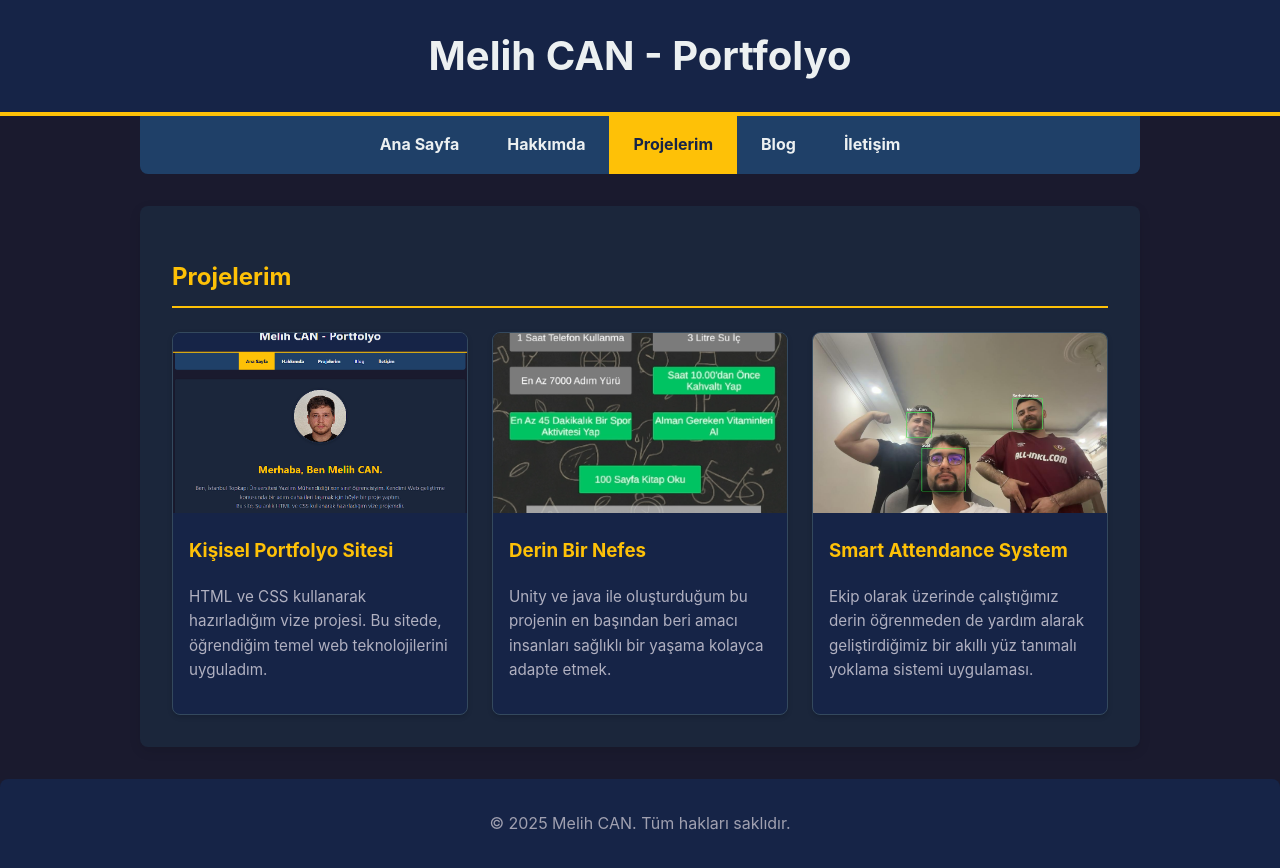
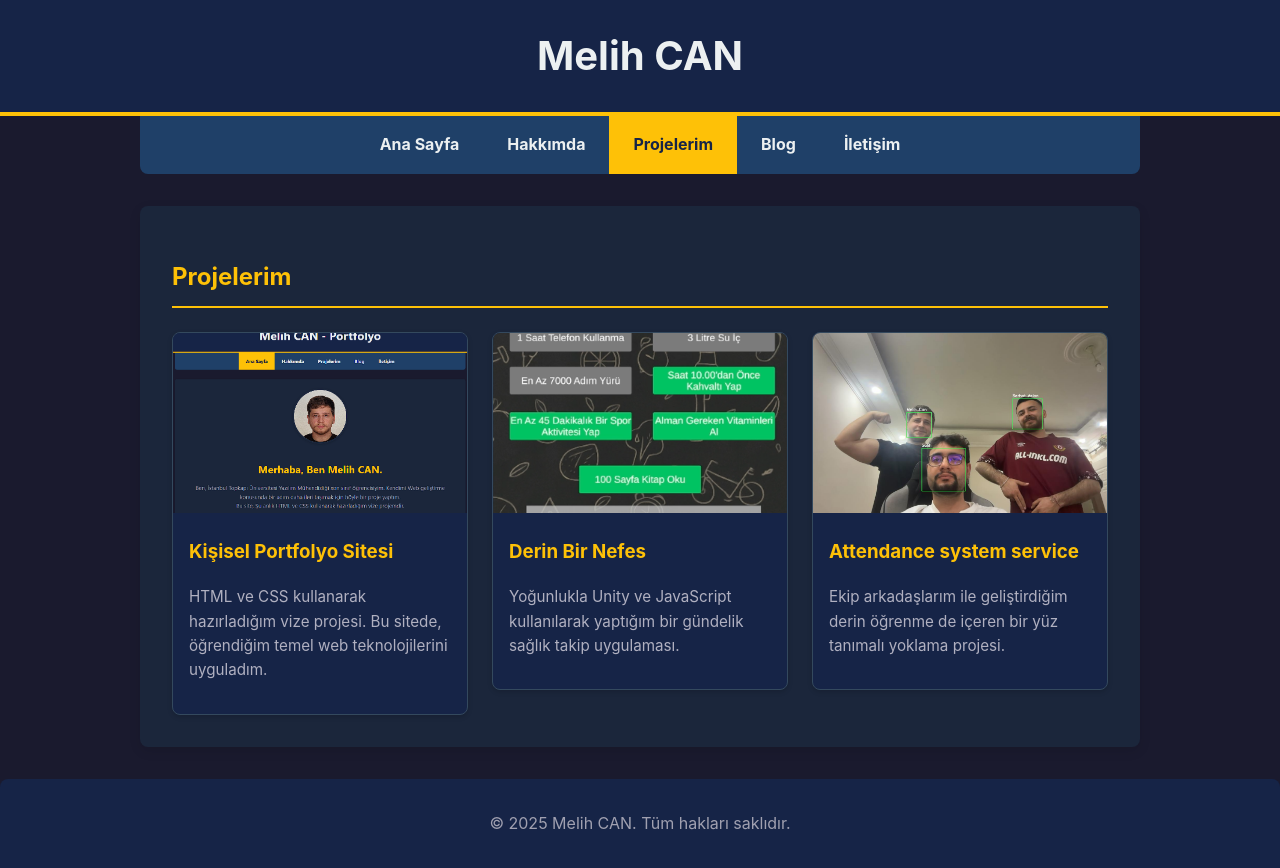
Before and after one commit to melihcann3/personal-portfolio, a plain HTML site: page projelerim.html in a window 1280 px wide. Drawn offline with Linux system fonts and the light colour scheme.

Commit message:
projelerim.html

```diff
--- a/projelerim.html
+++ b/projelerim.html
@@ -3,7 +3,7 @@
 <head>
     <meta charset="UTF-8">
     <meta name="viewport" content="width=device-width, initial-scale=1.0">
-    <title>Projelerim - Melih CAN Portfolyo</title>
+    <title>Projelerim - Melih CAN</title>
 
     <style>
         body {
@@ -20,6 +20,7 @@
             margin: 0 auto;
             padding: 0 1rem;
         }
+
         header {
             background-color: #162447;
             color: #ecf0f1;
@@ -31,6 +32,7 @@
             margin: 0;
             font-size: 2.5rem;
         }
+
         nav {
             background-color: #1f4068;
             border-radius: 0 0 8px 8px;
@@ -83,7 +85,6 @@
 
             object-fit: cover;
 
-
             border: 5px solid #1b263b;
             box-shadow: 0 2px 8px rgba(0,0,0,0.2);
         }
@@ -114,6 +115,23 @@
             grid-template-columns: repeat(auto-fit, minmax(280px, 1fr));
             gap: 1.5rem;
         }
+
+        .project-link {
+            text-decoration: none;
+            color: inherit;
+            display: block;
+            border-radius: 8px;
+            transition: transform 0.3s ease, box-shadow 0.3s ease;
+            will-change: transform;
+        }
+
+        .project-link:hover,
+        .project-link:focus {
+            transform: translateY(-5px);
+            box-shadow: 0 10px 20px rgba(0, 0, 0, 0.25);
+            outline: none;
+        }
+
         .project-card {
             border: 1px solid #34495e;
             border-radius: 8px;
@@ -138,7 +156,6 @@
             color: #b0b0c0;
         }
 
-
         .blog-post {
             border-bottom: 1px dashed #34495e;
             padding-bottom: 1.5rem;
@@ -154,11 +171,6 @@
         .blog-post .post-meta {
             font-size: 0.9rem;
             color: #8a8a9e;
-            margin-bottom: 0.5rem;
-        }
-        .blog-post .post-meta {
-            font-size: 0.9rem;
-            color: #777;
             margin-bottom: 0.5rem;
         }
 
@@ -204,6 +216,8 @@
         }
 
 
+
+
         footer {
             text-align: center;
             padding: 2rem 0;
@@ -215,6 +229,7 @@
         footer p {
             margin: 0;
         }
+
 
         @media (max-width: 600px) {
             header h1 {
@@ -247,7 +262,7 @@
 
     <header>
         <div class="container">
-            <h1>Melih CAN - Portfolyo</h1>
+            <h1>Melih CAN</h1>
         </div>
     </header>
 
@@ -267,8 +282,9 @@
 
             <div class="project-grid">
 
+                <a href="https://github.com/melihcann3/personal-portfolio"
+                   target="_blank" rel="noopener noreferrer" class="project-link">
                     <div class="project-card">
-
                         <img src="proje-portfolyo.png" alt="Kişisel Portfolyo Sitesi Projesi"
                              onerror="this.src='https://placehold.co/400x200/fec107/162447?text=Proje+1';">
                         <div class="project-card-content">
@@ -279,33 +295,37 @@
                             </p>
                         </div>
                     </div>
+                </a>
 
+                <a href="https://github.com/mersieS/fake_news_detection"
+                   target="_blank" rel="noopener noreferrer" class="project-link">
                     <div class="project-card">
-
                         <img src="projem2.png" alt="Proje 2 için yer tutucu resim"
                              onerror="this.src='https://placehold.co/400x200/3498db/fff?text=Projem+2';">
                         <div class="project-card-content">
                             <h3>Derin Bir Nefes</h3>
                             <p>
-                            Unity ve java ile oluşturduğum bu projenin en başından beri amacı insanları sağlıklı
-                            bir yaşama kolayca adapte etmek.
+                                Yoğunlukla Unity ve JavaScript kullanılarak yaptığım bir gündelik
+                                sağlık takip uygulaması.
                             </p>
                         </div>
                     </div>
+                </a>
 
+                <a href="https://github.com/mersieS/attendance_system_python_service"
+                   target="_blank" rel="noopener noreferrer" class="project-link">
                     <div class="project-card">
-
                          <img src="projem3.png" alt="Proje 3 için yer tutucu resim"
                               onerror="this.src='https://placehold.co/400x200/2ecc71/fff?text=Projem+3';">
                         <div class="project-card-content">
-                        <h3>Smart Attendance System</h3>
+                            <h3>Attendance system service</h3>
                             <p>
-                            Ekip olarak üzerinde çalıştığımız
-                            derin öğrenmeden de yardım alarak geliştirdiğimiz
-                            bir akıllı yüz tanımalı yoklama sistemi uygulaması.
-                        </p>
+                                Ekip arkadaşlarım ile geliştirdiğim derin öğrenme de içeren
+                                bir yüz tanımalı yoklama projesi.
+                            </D>
                         </div>
                     </div>
+                </a>
 
             </div>
 
```
Lines whose indentation alone changed are shown as unchanged.
